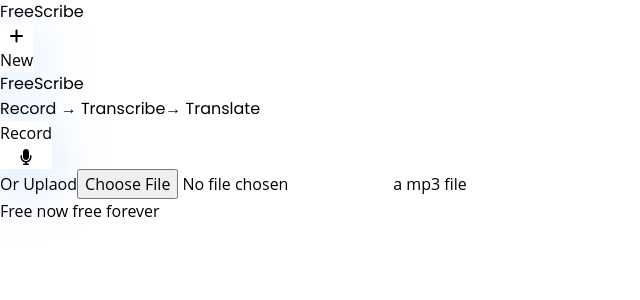
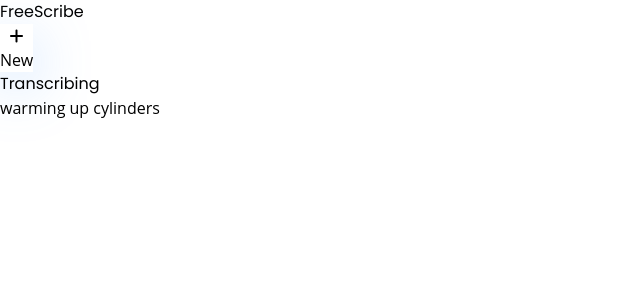
Before and after one commit to SandunSankalpa98/freescribe, a React (Vite) app: page / in a window 1280 px wide. Shown: the top 300 px of the page, without its empty margins (0-640 px from the left). Built offline with nearby package versions, Linux system fonts and the light colour scheme.

Commit message:
Added loading styles

```diff
--- a/src/App.jsx
+++ b/src/App.jsx
@@ -3,10 +3,17 @@
 import Header from "./Components/Header";
 import HomePage from "./Components/HomePage";
 import FileDisplay from "./Components/FileDisplay";
+import Information from "./Components/Information";
+import Transcribing from "./Components/Transcribing";
+
 
 function App() {
   const [file, setFile] = useState(null);
   const [audioStream, setAudioStream] = useState(null);
+  const [output, setOutput] = useState(null);
+  const [loading, setLoading] = useState(true);
+
+
   const isAudioAvailable = file || audioStream;
 
   function handleAudioReset() {
@@ -22,7 +29,11 @@
     <div className="flex flex-col max-w-[1000px] mx-auto w-full">
       <section className="min-h-screen flex flex-col">
         <Header />
-        {isAudioAvailable ? (
+        {output ? (
+          <Information/>
+        ) : loading ? (
+          <Transcribing/>
+        ) : isAudioAvailable ? (
           <FileDisplay file={file} handleAudioReset={handleAudioReset} audioStream={audioStream}/>
         ) : (
           <HomePage setFile={setFile} setAudioStream={setAudioStream} />
--- a/src/Components/Transcribing.jsx
+++ b/src/Components/Transcribing.jsx
@@ -3,17 +3,17 @@
 function Transcribing(props) {
   const { downloading } = props;
   return (
-    <div className="flex items-center flex-col justify-center gap-10 md:gap-14 py-24">
+    <div className="flex items-center flex-col flex-1 justify-center gap-10 md:gap-14 pb-24 text-center">
       <div className="flex flex-col gap-2">
         <h1 className="font-semibold text-4xl sm:text-5xl md:text-6xl">
           <span className="text-blue-400 bold">Transcribing</span>
-          <p>
+        </h1>
+        <p>
             {!downloading ? "warming up cylinders" : "core cylinders engaged"}
-          </p>
-        </h1>
+        </p>
       </div>
 
-      <div className="flex flex-col gap-2 sm:gap-4 max-w-[500px] mx-auto w-full">
+      <div className="flex flex-col gap-2 sm:gap-4 max-w-[400px] mx-auto w-full">
         {[0, 1, 2].map((val) => {
           return (
             <div
--- a/src/index.css
+++ b/src/index.css
@@ -18,3 +18,28 @@
 .specialBtn:hover{
   opacity: 0.8;
 }
+
+.loading {
+  animation: width 5s linear infinite;
+  margin-right: auto;
+}
+.loading1 {
+  animation-delay: -4s;
+}
+.loading2 {
+  animation-delay: -2s;
+}
+
+@keyframes width {
+  0%{width: 100%;}
+  10%{width: 73%;}
+  20%{width: 35%;}
+  30%{width: 37%;}
+  40%{width: 48%;}
+  50%{width: 65%;}
+  60%{width: 46%;}
+  70%{width: 38%;}
+  80%{width: 66%;}
+  90%{width: 76%;}
+  100%{width: 100%;}
+}
```
